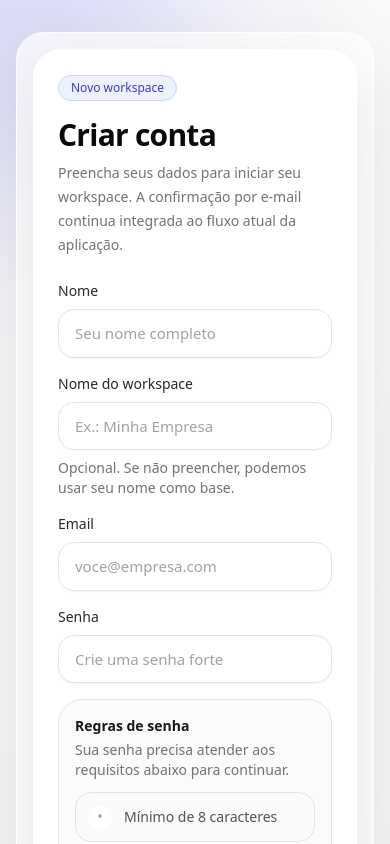
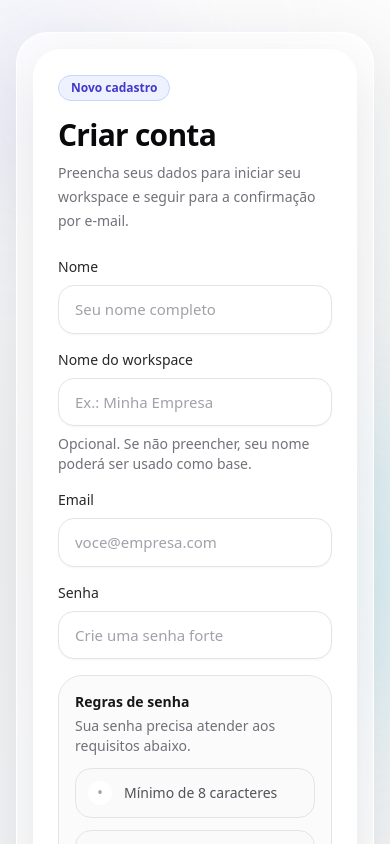
Before and after one commit to rafaelvalquer/mvp_linko, a React (Vite) app in the folder client/: page /register in a window 390 px wide. Shown: the top 844 px of the page. Built offline with nearby package versions, Linux system fonts and the light colour scheme; no server answers.

Commit message:
luminor_MelhoriasRegisterELogin

```diff
--- a/client/src/pages/Login.jsx
+++ b/client/src/pages/Login.jsx
@@ -1,4 +1,3 @@
-//src/pages/Login.jsx
 import { useMemo, useState } from "react";
 import { Link, Navigate, useLocation, useNavigate } from "react-router-dom";
 import { useAuth } from "../app/AuthContext.jsx";
@@ -11,68 +10,33 @@ function safeNextPath(value, fallback = null) {
   return raw;
 }
 
-function AuthShell({ children, eyebrow, title, subtitle }) {
+function AuthShell({ children }) {
   return (
-    <div className="relative min-h-screen overflow-hidden bg-[radial-gradient(circle_at_top,_rgba(99,102,241,0.10),_transparent_28%),radial-gradient(circle_at_bottom_right,_rgba(16,185,129,0.10),_transparent_30%),linear-gradient(180deg,#fafafa_0%,#f4f4f5_100%)]">
-      <div className="pointer-events-none absolute inset-0 overflow-hidden">
-        <div className="absolute left-[-80px] top-[-80px] h-64 w-64 rounded-full bg-indigo-500/10 blur-3xl" />
-        <div className="absolute bottom-[-120px] right-[-120px] h-72 w-72 rounded-full bg-emerald-500/10 blur-3xl" />
-        <div className="absolute left-1/2 top-24 h-40 w-40 -translate-x-1/2 rounded-full bg-white/50 blur-3xl" />
+    <div className="relative min-h-screen overflow-hidden bg-[linear-gradient(180deg,#fafafa_0%,#f4f4f5_45%,#f8fafc_100%)]">
+      <div className="pointer-events-none absolute inset-0">
+        <div className="absolute left-[-80px] top-[-80px] h-72 w-72 rounded-full bg-indigo-500/10 blur-3xl" />
+        <div className="absolute right-[-100px] top-1/3 h-80 w-80 rounded-full bg-cyan-400/10 blur-3xl" />
+        <div className="absolute bottom-[-120px] left-1/3 h-80 w-80 rounded-full bg-emerald-400/10 blur-3xl" />
+        <div className="absolute inset-0 bg-[radial-gradient(circle_at_top,rgba(255,255,255,0.7),transparent_35%)]" />
       </div>
 
-      <div className="relative mx-auto flex min-h-screen w-full max-w-7xl items-center px-4 py-8 sm:px-6 lg:px-8">
-        <div className="grid w-full overflow-hidden rounded-[28px] border border-white/70 bg-white/70 shadow-[0_30px_80px_rgba(24,24,27,0.10)] backdrop-blur xl:grid-cols-[1.1fr_0.9fr]">
-          <div className="relative hidden border-r border-zinc-200/70 bg-[linear-gradient(180deg,rgba(255,255,255,0.92),rgba(244,244,245,0.78))] p-10 xl:flex xl:flex-col xl:justify-between">
-            <div>
-              <div className="inline-flex items-center gap-2 rounded-full border border-zinc-200 bg-white/80 px-3 py-1 text-xs font-medium tracking-[0.18em] text-zinc-600 uppercase shadow-sm">
-                Luminor Platform
-              </div>
+      <div className="relative mx-auto flex min-h-screen max-w-7xl items-center justify-center px-4 py-8 sm:px-6 lg:px-8">
+        <div className="grid w-full max-w-6xl overflow-hidden rounded-[32px] border border-white/70 bg-white/70 shadow-[0_25px_80px_rgba(15,23,42,0.12)] backdrop-blur xl:grid-cols-[0.9fr_1.1fr]">
+          <div className="hidden border-r border-zinc-200/70 bg-[linear-gradient(180deg,rgba(255,255,255,0.9),rgba(244,244,245,0.8))] p-10 xl:flex xl:flex-col xl:justify-center">
+            <span className="inline-flex w-fit items-center rounded-full border border-zinc-200 bg-white/80 px-3 py-1 text-[11px] font-semibold uppercase tracking-[0.24em] text-zinc-600">
+              Luminor Platform
+            </span>
 
-              <div className="mt-10 max-w-xl">
-                <div className="text-sm font-semibold tracking-[0.22em] text-zinc-500 uppercase">
-                  {eyebrow}
-                </div>
-                <h1 className="mt-4 text-4xl font-semibold tracking-tight text-zinc-950">
-                  {title}
-                </h1>
-                <p className="mt-5 max-w-lg text-base leading-7 text-zinc-600">
-                  {subtitle}
-                </p>
-              </div>
-
-              <div className="mt-10 grid gap-4 sm:grid-cols-2">
-                <FeatureCard
-                  title="Experiência profissional"
-                  text="Fluxo claro, autenticação confiável e visual com acabamento premium."
-                />
-                <FeatureCard
-                  title="Ambiente SaaS moderno"
-                  text="Interface consistente para continuar no dashboard ou concluir seu plano."
-                />
-              </div>
-            </div>
-
-            <div className="rounded-3xl border border-zinc-200/80 bg-white/80 p-5 shadow-sm">
-              <div className="flex items-center justify-between gap-4">
-                <div>
-                  <div className="text-sm font-medium text-zinc-500">
-                    Plataforma
-                  </div>
-                  <div className="mt-1 text-2xl font-semibold tracking-tight text-zinc-950">
-                    Login seguro e rápido
-                  </div>
-                </div>
-                <div className="rounded-2xl bg-zinc-950 px-3 py-2 text-sm font-medium text-white shadow-lg shadow-zinc-950/15">
-                  SaaS
-                </div>
-              </div>
-              <div className="mt-4 h-px bg-zinc-200" />
-              <div className="mt-4 flex flex-wrap gap-2">
-                <Pill>Autenticação</Pill>
-                <Pill>Billing</Pill>
-                <Pill>Workspace</Pill>
-                <Pill>Stripe</Pill>
-              </div>
+            <div className="mt-8 max-w-md">
+              <p className="text-sm font-semibold uppercase tracking-[0.24em] text-zinc-500">
+                Login
+              </p>
+              <h1 className="mt-4 text-4xl font-semibold tracking-tight text-zinc-950">
+                Entre na sua conta.
+              </h1>
+              <p className="mt-4 text-base leading-7 text-zinc-600">
+                Acesse sua plataforma para continuar seu fluxo com segurança.
+              </p>
             </div>
           </div>
 
@@ -85,30 +49,13 @@ function AuthShell({ children, eyebrow, title, subtitle }) {
   );
 }
 
-function FeatureCard({ title, text }) {
-  return (
-    <div className="rounded-3xl border border-zinc-200/80 bg-white/75 p-5 shadow-sm">
-      <div className="text-sm font-semibold text-zinc-900">{title}</div>
-      <div className="mt-2 text-sm leading-6 text-zinc-600">{text}</div>
-    </div>
-  );
-}
-
-function Pill({ children }) {
-  return (
-    <span className="rounded-full border border-zinc-200 bg-zinc-50 px-3 py-1 text-xs font-medium text-zinc-700">
-      {children}
-    </span>
-  );
-}
-
 function AuthCard({ title, subtitle, children, footer }) {
   return (
-    <div className="rounded-[28px] border border-white/70 bg-white/90 p-6 shadow-[0_20px_60px_rgba(24,24,27,0.10)] backdrop-blur sm:p-8">
+    <div className="rounded-[28px] border border-white/80 bg-white/90 p-6 shadow-[0_20px_60px_rgba(15,23,42,0.10)] backdrop-blur sm:p-8">
       <div className="mb-6">
-        <div className="inline-flex items-center rounded-full border border-emerald-200 bg-emerald-50 px-3 py-1 text-xs font-medium text-emerald-700">
-          Acesso à plataforma
-        </div>
+        <span className="inline-flex items-center rounded-full border border-emerald-200 bg-emerald-50 px-3 py-1 text-xs font-semibold text-emerald-700">
+          Acesso à conta
+        </span>
         <h2 className="mt-4 text-3xl font-semibold tracking-tight text-zinc-950">
           {title}
         </h2>
@@ -144,7 +91,6 @@ function Field({
   onChange,
   autoComplete,
   placeholder,
-  error,
   disabled,
 }) {
   return (
@@ -154,11 +100,8 @@ function Field({
       </label>
       <input
         className={[
-          "w-full rounded-2xl border bg-white px-4 py-3 text-[15px] text-zinc-950 outline-none transition placeholder:text-zinc-400",
-          "shadow-[0_1px_2px_rgba(24,24,27,0.04)]",
-          error
-            ? "border-red-300 ring-4 ring-red-100/70"
-            : "border-zinc-200 focus:border-zinc-300 focus:ring-4 focus:ring-zinc-200/60",
+          "w-full rounded-2xl border border-zinc-200 bg-white px-4 py-3 text-[15px] text-zinc-950 shadow-[0_1px_2px_rgba(24,24,27,0.04)] outline-none transition",
+          "placeholder:text-zinc-400 focus:border-zinc-300 focus:ring-4 focus:ring-zinc-200/60",
           disabled ? "cursor-not-allowed opacity-70" : "",
         ].join(" ")}
         value={value}
@@ -169,25 +112,24 @@ function Field({
         disabled={disabled}
         required
       />
-      {error ? <p className="mt-2 text-sm text-red-600">{error}</p> : null}
     </div>
   );
 }
 
-function Button({ children, loading, disabled, type = "button" }) {
+function SubmitButton({ loading }) {
   return (
     <button
-      type={type}
-      disabled={disabled || loading}
       className="inline-flex w-full items-center justify-center gap-2 rounded-2xl bg-zinc-950 px-4 py-3.5 text-sm font-medium text-white shadow-[0_16px_40px_rgba(24,24,27,0.18)] transition hover:-translate-y-0.5 hover:bg-zinc-800 disabled:translate-y-0 disabled:cursor-not-allowed disabled:opacity-60"
+      disabled={loading}
+      type="submit"
     >
       {loading ? (
-        <span className="inline-flex items-center gap-2">
+        <>
           <span className="h-4 w-4 animate-spin rounded-full border-2 border-white/25 border-t-white" />
           Entrando...
-        </span>
+        </>
       ) : (
-        children
+        "Entrar"
       )}
     </button>
   );
@@ -252,17 +194,13 @@ export default function Login() {
   }
 
   return (
-    <AuthShell
-      eyebrow="Acesso seguro"
-      title="Entre na sua plataforma com uma experiência mais profissional."
-      subtitle="Faça login para continuar seu fluxo, acessar seu workspace e seguir para o dashboard ou para a ativação do plano, mantendo a mesma autenticação já integrada à aplicação."
-    >
+    <AuthShell>
       <AuthCard
         title="Entrar"
-        subtitle="Acesse sua conta para continuar sua operação com segurança e consistência visual de uma plataforma SaaS premium."
+        subtitle="Acesse sua conta para continuar sua experiência na plataforma."
         footer={
           <div className="rounded-2xl border border-zinc-200 bg-zinc-50/80 px-4 py-3 text-sm text-zinc-600">
-            Ainda não tem conta?{" "}
+            Não tem conta?{" "}
             <Link
               className="font-medium text-zinc-950 underline underline-offset-4 transition hover:text-zinc-700"
               to="/register"
@@ -296,13 +234,10 @@ export default function Login() {
           />
 
           <div className="rounded-2xl border border-zinc-200 bg-zinc-50/80 px-4 py-3 text-sm text-zinc-500">
-            Use suas credenciais para acessar o workspace e continuar o fluxo da
-            plataforma com autenticação segura.
+            Entre para acessar seu workspace e continuar o fluxo da plataforma.
           </div>
 
-          <Button type="submit" loading={loading}>
-            Entrar
-          </Button>
+          <SubmitButton loading={loading} />
         </form>
       </AuthCard>
     </AuthShell>
--- a/client/src/pages/Register.jsx
+++ b/client/src/pages/Register.jsx
@@ -24,43 +24,44 @@ function hasSpecialPasswordChar(value) {
   return /[^A-Za-z0-9]/.test(String(value || ""));
 }
 
-function getPasswordValidation(value) {
+function getPasswordRules(password) {
   return {
-    minLength: hasMinPasswordLength(value),
-    specialChar: hasSpecialPasswordChar(value),
+    minLength: hasMinPasswordLength(password),
+    specialChar: hasSpecialPasswordChar(password),
   };
 }
 
 function getFieldErrors(values) {
   const errors = {};
 
-  if (!String(values.name || "").trim()) {
+  const name = String(values.name || "").trim();
+  const workspaceName = String(values.workspaceName || "").trim();
+  const email = String(values.email || "").trim();
+  const password = String(values.password || "");
+  const passwordRules = getPasswordRules(password);
+
+  if (!name) {
     errors.name = "Informe seu nome.";
-  } else if (String(values.name || "").trim().length < 2) {
+  } else if (name.length < 2) {
     errors.name = "Seu nome deve ter pelo menos 2 caracteres.";
   }
 
-  if (String(values.workspaceName || "").trim()) {
-    if (String(values.workspaceName || "").trim().length < 2) {
-      errors.workspaceName =
-        "O nome do workspace deve ter pelo menos 2 caracteres.";
-    }
+  if (workspaceName && workspaceName.length < 2) {
+    errors.workspaceName =
+      "O nome do workspace deve ter pelo menos 2 caracteres.";
   }
 
-  if (!String(values.email || "").trim()) {
+  if (!email) {
     errors.email = "Informe seu e-mail.";
-  } else if (!isValidEmail(values.email)) {
+  } else if (!isValidEmail(email)) {
     errors.email = "Informe um e-mail válido.";
   }
-
-  const password = String(values.password || "");
-  const passwordRules = getPasswordValidation(password);
 
   if (!password) {
     errors.password = "Informe sua senha.";
   } else if (!passwordRules.minLength || !passwordRules.specialChar) {
     errors.password =
-      "Sua senha deve ter no mínimo 8 caracteres e pelo menos 1 caractere especial.";
+      "A senha deve ter no mínimo 8 caracteres e pelo menos 1 caractere especial.";
   }
 
   return errors;
@@ -78,7 +79,7 @@ function getApiErrorMessage(
   if (code === "EMAIL_INVALID") return "Informe um e-mail válido.";
   if (code === "NAME_REQUIRED") return "Informe seu nome.";
   if (code === "PASSWORD_TOO_SHORT")
-    return "Sua senha deve ter no mínimo 8 caracteres e pelo menos 1 caractere especial.";
+    return "A senha deve ter no mínimo 8 caracteres e pelo menos 1 caractere especial.";
   if (code === "WORKSPACE_NAME_REQUIRED")
     return "Informe um nome de workspace válido.";
   if (code === "INVALID_CODE") return "Código inválido.";
@@ -98,68 +99,37 @@ function getApiErrorMessage(
   return err?.message || fallback;
 }
 
-function AuthShell({ children, eyebrow, title, subtitle }) {
+function AuthShell({ children, passwordRules }) {
   return (
-    <div className="relative min-h-screen overflow-hidden bg-[radial-gradient(circle_at_top_left,_rgba(99,102,241,0.12),_transparent_28%),radial-gradient(circle_at_bottom_right,_rgba(16,185,129,0.12),_transparent_32%),linear-gradient(180deg,#fafafa_0%,#f4f4f5_100%)]">
-      <div className="pointer-events-none absolute inset-0 overflow-hidden">
-        <div className="absolute left-[-90px] top-[-90px] h-72 w-72 rounded-full bg-indigo-500/10 blur-3xl" />
-        <div className="absolute bottom-[-120px] right-[-120px] h-80 w-80 rounded-full bg-emerald-500/10 blur-3xl" />
-        <div className="absolute left-1/2 top-16 h-40 w-40 -translate-x-1/2 rounded-full bg-white/60 blur-3xl" />
+    <div className="relative min-h-screen overflow-hidden bg-[linear-gradient(180deg,#fafafa_0%,#f4f4f5_45%,#f8fafc_100%)]">
+      <div className="pointer-events-none absolute inset-0">
+        <div className="absolute left-[-80px] top-[-80px] h-72 w-72 rounded-full bg-indigo-500/10 blur-3xl" />
+        <div className="absolute right-[-100px] top-1/3 h-80 w-80 rounded-full bg-cyan-400/10 blur-3xl" />
+        <div className="absolute bottom-[-120px] left-1/3 h-80 w-80 rounded-full bg-emerald-400/10 blur-3xl" />
+        <div className="absolute inset-0 bg-[radial-gradient(circle_at_top,rgba(255,255,255,0.7),transparent_35%)]" />
       </div>
 
-      <div className="relative mx-auto flex min-h-screen w-full max-w-7xl items-center px-4 py-8 sm:px-6 lg:px-8">
-        <div className="grid w-full overflow-hidden rounded-[28px] border border-white/70 bg-white/70 shadow-[0_30px_80px_rgba(24,24,27,0.10)] backdrop-blur xl:grid-cols-[1.1fr_0.9fr]">
-          <div className="relative hidden border-r border-zinc-200/70 bg-[linear-gradient(180deg,rgba(255,255,255,0.92),rgba(244,244,245,0.78))] p-10 xl:flex xl:flex-col xl:justify-between">
-            <div>
-              <div className="inline-flex items-center gap-2 rounded-full border border-zinc-200 bg-white/80 px-3 py-1 text-xs font-medium tracking-[0.18em] text-zinc-600 uppercase shadow-sm">
-                Luminor Platform
-              </div>
+      <div className="relative mx-auto flex min-h-screen max-w-7xl items-center justify-center px-4 py-8 sm:px-6 lg:px-8">
+        <div className="grid w-full max-w-6xl overflow-hidden rounded-[32px] border border-white/70 bg-white/70 shadow-[0_25px_80px_rgba(15,23,42,0.12)] backdrop-blur xl:grid-cols-[0.9fr_1.1fr]">
+          <div className="hidden border-r border-zinc-200/70 bg-[linear-gradient(180deg,rgba(255,255,255,0.9),rgba(244,244,245,0.8))] p-10 xl:flex xl:flex-col xl:justify-center">
+            <span className="inline-flex w-fit items-center rounded-full border border-zinc-200 bg-white/80 px-3 py-1 text-[11px] font-semibold uppercase tracking-[0.24em] text-zinc-600">
+              Luminor Pay
+            </span>
 
-              <div className="mt-10 max-w-xl">
-                <div className="text-sm font-semibold tracking-[0.22em] text-zinc-500 uppercase">
-                  {eyebrow}
-                </div>
-                <h1 className="mt-4 text-4xl font-semibold tracking-tight text-zinc-950">
-                  {title}
-                </h1>
-                <p className="mt-5 max-w-lg text-base leading-7 text-zinc-600">
-                  {subtitle}
-                </p>
-              </div>
-
-              <div className="mt-10 grid gap-4 sm:grid-cols-2">
-                <FeatureCard
-                  title="Cadastro validado"
-                  text="Crie sua conta com validação clara, confirmação por e-mail e experiência consistente."
-                />
-                <FeatureCard
-                  title="Pronto para o plano"
-                  text="Após confirmar o e-mail, o fluxo segue normalmente para o Stripe e ativação do workspace."
-                />
-              </div>
+            <div className="mt-8 max-w-md">
+              <p className="text-sm font-semibold uppercase tracking-[0.24em] text-zinc-500">
+                Cadastro
+              </p>
+              <h1 className="mt-4 text-4xl font-semibold tracking-tight text-zinc-950">
+                Crie sua conta.
+              </h1>
+              <p className="mt-4 text-base leading-7 text-zinc-600">
+                Preencha seus dados e confirme seu e-mail para continuar.
+              </p>
             </div>
 
-            <div className="rounded-3xl border border-zinc-200/80 bg-white/80 p-5 shadow-sm">
-              <div className="flex items-center justify-between gap-4">
-                <div>
-                  <div className="text-sm font-medium text-zinc-500">
-                    Segurança no cadastro
-                  </div>
-                  <div className="mt-1 text-2xl font-semibold tracking-tight text-zinc-950">
-                    Regras de senha e validação
-                  </div>
-                </div>
-                <div className="rounded-2xl bg-zinc-950 px-3 py-2 text-sm font-medium text-white shadow-lg shadow-zinc-950/15">
-                  Secure
-                </div>
-              </div>
-              <div className="mt-4 h-px bg-zinc-200" />
-              <div className="mt-4 flex flex-wrap gap-2">
-                <Pill>8+ caracteres</Pill>
-                <Pill>Especial</Pill>
-                <Pill>Email code</Pill>
-                <Pill>Stripe flow</Pill>
-              </div>
+            <div className="mt-10">
+              <PasswordRules password={passwordRules} compact={false} />
             </div>
           </div>
 
@@ -172,30 +142,13 @@ function AuthShell({ children, eyebrow, title, subtitle }) {
   );
 }
 
-function FeatureCard({ title, text }) {
-  return (
-    <div className="rounded-3xl border border-zinc-200/80 bg-white/75 p-5 shadow-sm">
-      <div className="text-sm font-semibold text-zinc-900">{title}</div>
-      <div className="mt-2 text-sm leading-6 text-zinc-600">{text}</div>
-    </div>
-  );
-}
-
-function Pill({ children }) {
-  return (
-    <span className="rounded-full border border-zinc-200 bg-zinc-50 px-3 py-1 text-xs font-medium text-zinc-700">
-      {children}
-    </span>
-  );
-}
-
 function AuthCard({ title, subtitle, children, footer }) {
   return (
-    <div className="rounded-[28px] border border-white/70 bg-white/90 p-6 shadow-[0_20px_60px_rgba(24,24,27,0.10)] backdrop-blur sm:p-8">
+    <div className="rounded-[28px] border border-white/80 bg-white/90 p-6 shadow-[0_20px_60px_rgba(15,23,42,0.10)] backdrop-blur sm:p-8">
       <div className="mb-6">
-        <div className="inline-flex items-center rounded-full border border-indigo-200 bg-indigo-50 px-3 py-1 text-xs font-medium text-indigo-700">
-          Novo workspace
-        </div>
+        <span className="inline-flex items-center rounded-full border border-indigo-200 bg-indigo-50 px-3 py-1 text-xs font-semibold text-indigo-700">
+          Novo cadastro
+        </span>
         <h2 className="mt-4 text-3xl font-semibold tracking-tight text-zinc-950">
           {title}
         </h2>
@@ -243,8 +196,8 @@ function Field({
       </label>
       <input
         className={[
-          "w-full rounded-2xl border bg-white px-4 py-3 text-[15px] text-zinc-950 outline-none transition placeholder:text-zinc-400",
-          "shadow-[0_1px_2px_rgba(24,24,27,0.04)]",
+          "w-full rounded-2xl border bg-white px-4 py-3 text-[15px] text-zinc-950 shadow-[0_1px_2px_rgba(24,24,27,0.04)] outline-none transition",
+          "placeholder:text-zinc-400",
           error
             ? "border-red-300 ring-4 ring-red-100/70"
             : "border-zinc-200 focus:border-zinc-300 focus:ring-4 focus:ring-zinc-200/60",
@@ -290,17 +243,22 @@ function RuleItem({ ok, children }) {
   );
 }
 
-function PasswordRules({ password }) {
-  const rules = getPasswordValidation(password);
+function PasswordRules({ password, compact = false }) {
+  const rules = getPasswordRules(password);
 
   return (
-    <div className="rounded-3xl border border-zinc-200 bg-zinc-50/80 p-4">
+    <div
+      className={[
+        "rounded-3xl border border-zinc-200 bg-zinc-50/80",
+        compact ? "p-4" : "p-5",
+      ].join(" ")}
+    >
       <div className="mb-3">
         <div className="text-sm font-semibold text-zinc-900">
           Regras de senha
         </div>
         <div className="mt-1 text-sm text-zinc-500">
-          Sua senha precisa atender aos requisitos abaixo para continuar.
+          Sua senha precisa atender aos requisitos abaixo.
         </div>
       </div>
 
@@ -314,20 +272,20 @@ function PasswordRules({ password }) {
   );
 }
 
-function Button({ children, loading, disabled, type = "button" }) {
+function SubmitButton({ loading, disabled }) {
   return (
     <button
-      type={type}
+      className="inline-flex w-full items-center justify-center gap-2 rounded-2xl bg-zinc-950 px-4 py-3.5 text-sm font-medium text-white shadow-[0_16px_40px_rgba(24,24,27,0.18)] transition hover:-translate-y-0.5 hover:bg-zinc-800 disabled:translate-y-0 disabled:cursor-not-allowed disabled:opacity-60"
       disabled={disabled || loading}
-      className="inline-flex w-full items-center justify-center gap-2 rounded-2xl bg-zinc-950 px-4 py-3.5 text-sm font-medium text-white shadow-[0_16px_40px_rgba(24,24,27,0.18)] transition hover:-translate-y-0.5 hover:bg-zinc-800 disabled:translate-y-0 disabled:cursor-not-allowed disabled:opacity-60"
+      type="submit"
     >
       {loading ? (
-        <span className="inline-flex items-center gap-2">
+        <>
           <span className="h-4 w-4 animate-spin rounded-full border-2 border-white/25 border-t-white" />
           Enviando código...
-        </span>
+        </>
       ) : (
-        children
+        "Criar conta"
       )}
     </button>
   );
@@ -364,9 +322,10 @@ export default function Register() {
 
   const fieldErrors = useMemo(() => getFieldErrors(values), [values]);
   const passwordRules = useMemo(
-    () => getPasswordValidation(values.password),
+    () => getPasswordRules(values.password),
     [values.password],
   );
+
   const canSubmit =
     Object.keys(fieldErrors).length === 0 &&
     passwordRules.minLength &&
@@ -468,14 +427,10 @@ export default function Register() {
 
   return (
     <>
-      <AuthShell
-        eyebrow="Cadastro premium"
-        title="Crie sua conta com validação clara e acabamento visual mais profissional."
-        subtitle="Configure seu acesso, valide seu e-mail e siga para o fluxo atual de ativação do plano sem quebrar a integração já existente com autenticação, workspace e billing."
-      >
+      <AuthShell passwordRules={values.password}>
         <AuthCard
           title="Criar conta"
-          subtitle="Preencha seus dados para iniciar seu workspace. A confirmação por e-mail continua integrada ao fluxo atual da aplicação."
+          subtitle="Preencha seus dados para iniciar seu workspace e seguir para a confirmação por e-mail."
           footer={
             <div className="rounded-2xl border border-zinc-200 bg-zinc-50/80 px-4 py-3 text-sm text-zinc-600">
               Já tem conta?{" "}
@@ -508,7 +463,7 @@ export default function Register() {
               onChange={(e) => setField("workspaceName", e.target.value)}
               onBlur={() => markTouched("workspaceName")}
               placeholder="Ex.: Minha Empresa"
-              hint="Opcional. Se não preencher, podemos usar seu nome como base."
+              hint="Opcional. Se não preencher, seu nome poderá ser usado como base."
               error={getVisibleError("workspaceName")}
               disabled={loading}
             />
@@ -537,17 +492,16 @@ export default function Register() {
               disabled={loading}
             />
 
-            <PasswordRules password={values.password} />
+            <div className="xl:hidden">
+              <PasswordRules password={values.password} compact />
+            </div>
 
             <div className="rounded-2xl border border-zinc-200 bg-zinc-50/80 px-4 py-3 text-sm text-zinc-500">
               Ao continuar, enviaremos um código de confirmação para seu e-mail
-              antes de criar sua conta e seguir para o fluxo de pagamento do
-              plano.
+              antes de concluir a criação da conta.
             </div>
 
-            <Button type="submit" loading={loading} disabled={!canSubmit}>
-              Criar conta
-            </Button>
+            <SubmitButton loading={loading} disabled={!canSubmit} />
           </form>
         </AuthCard>
       </AuthShell>
```
